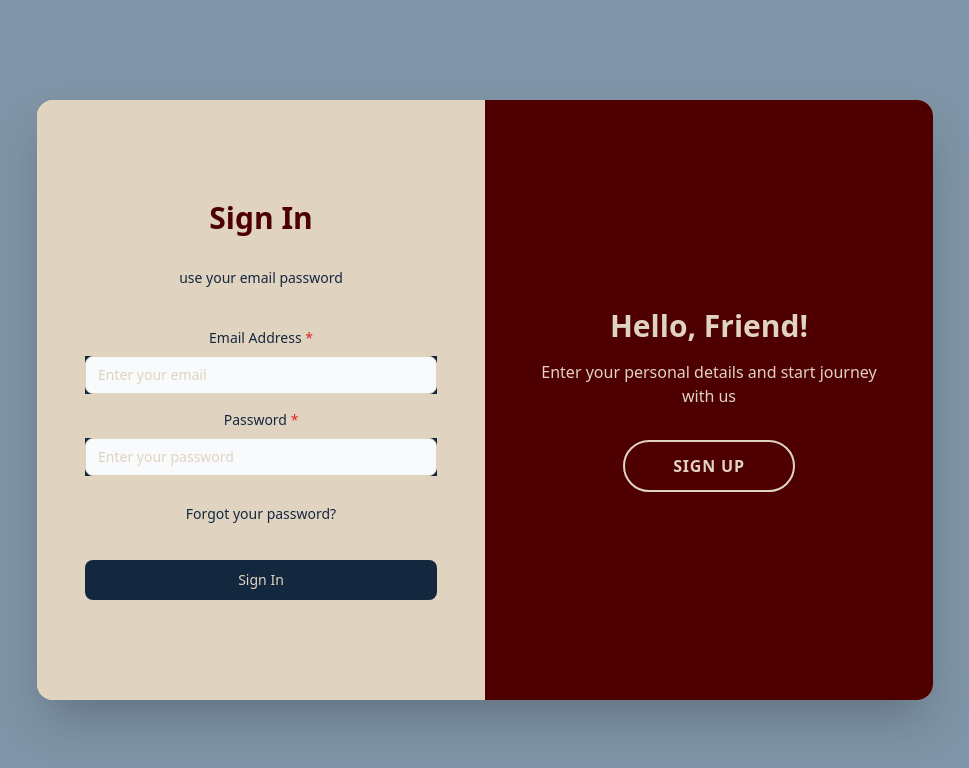
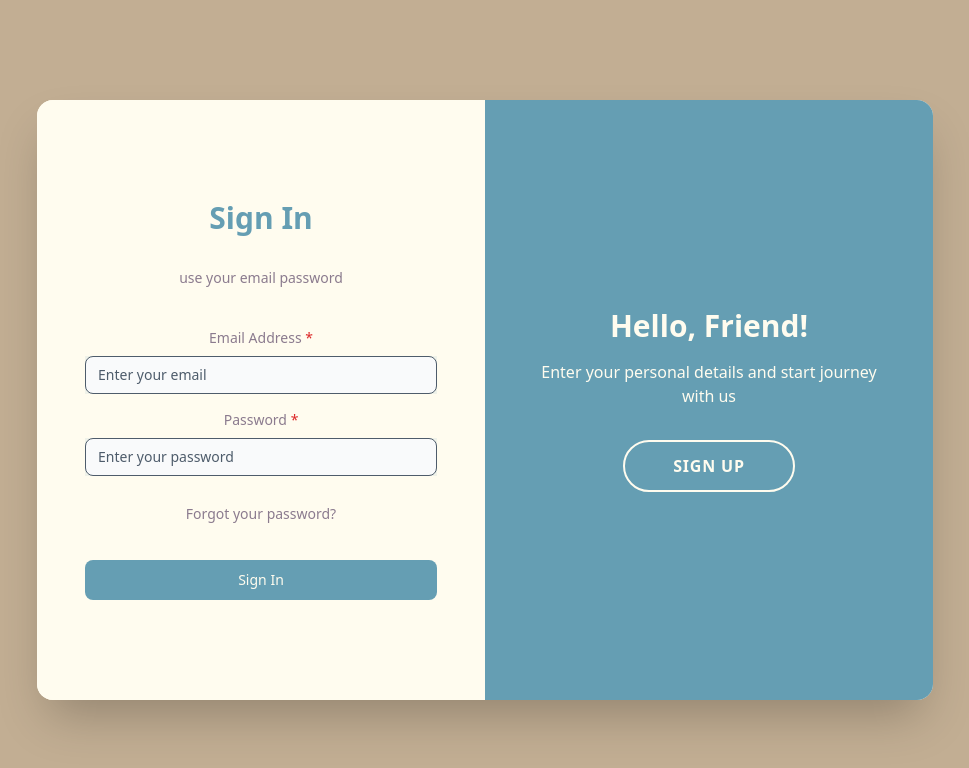
Before and after one commit to yigithankarabulut/vadi-hackathon-fe, a React (Vite) app in the folder frontend/: page /login in a window 1280 px wide. Shown: the top 768 px of the page, without its empty margins (155-1124 px from the left). Built offline with nearby package versions, Linux system fonts and the light colour scheme; no server answers.

Commit message:
refactor: update the page's theme to match the color palette

```diff
--- a/frontend/src/pages/Login/LoginPage.tsx
+++ b/frontend/src/pages/Login/LoginPage.tsx
@@ -75,24 +75,24 @@ function Login(): React.JSX.Element {
     };
 
             return (
-        <main className="min-h-screen bg-[#7F94A6] flex items-center justify-center px-4" style={{position:"absolute", width:"100%", height:"100%", alignItems:"center", top:"0", left:"0"}}>
-            <section className={`relative bg-[#E0D4C0] rounded-2xl shadow-2xl overflow-hidden w-full max-w-4xl min-h-[600px] transition-all duration-500`} role="main">
+        <main className="min-h-screen bg-[#c2ae93] flex items-center justify-center px-4" style={{position:"absolute", width:"100%", height:"100%", alignItems:"center", top:"0", left:"0"}}>
+            <section className={`relative bg-[#FFFCEF] rounded-2xl shadow-2xl overflow-hidden w-full max-w-4xl min-h-[600px] transition-all duration-500`} role="main">
 
                 <Register isSignUp={isSignUp} ></Register>
 
-                <section className={`absolute top-0 left-0 h-full w-1/2 flex flex-col justify-center p-12 bg-[#E0D4C0] transition-all duration-500 ease-in-out z-2 ${isSignUp ? "translate-x-full opacity-0" : "opacity-100"}`} aria-hidden={isSignUp}>
+                <section className={`absolute top-0 left-0 h-full w-1/2 flex flex-col justify-center p-12 bg-[#FFFCEF] transition-all duration-500 ease-in-out z-2 ${isSignUp ? "translate-x-full opacity-0" : "opacity-100"}`} aria-hidden={isSignUp}>
                     <form className="flex flex-col gap-4 h-full justify-center text-center" onSubmit={handleLogin} noValidate>
-                        <h1 className="text-3xl font-bold mb-4 text-[#4E0000]">Sign In</h1>
-                        <p className="text-sm text-[#13273F] mb-6">use your email password</p>
+                        <h1 className="text-3xl font-bold mb-4 text-[#659EB3]">Sign In</h1>
+                        <p className="text-sm text-[#8B7B8E] mb-6">use your email password</p>
 
                         <div>
-                            <label htmlFor="signin-email" className="block text-sm font-medium text-[#13273F] mb-2">Email Address <span className="text-red-600" aria-label="required">*</span></label>
+                            <label htmlFor="signin-email" className="block text-sm font-medium text-[#8B7B8E] mb-2">Email Address <span className="text-red-600" aria-label="required">*</span></label>
                             <TextInput
                                 id="signin-email"
                                 type="email"
                                 placeholder="Enter your email"
                                 required
-                                className="bg-[#13273F] text-[#E0D4C0] placeholder:text-[#E0D4C0]/60"
+                                className="bg-[#659EB3]/10 text-[#4E5C6B] placeholder:text-[#8B7B8E]/60 border-[#659EB3]/30"
                                 value={loginData.email}
                                 onChange={handleInputChange}
                                 aria-label="Email address"
@@ -107,13 +107,13 @@ function Login(): React.JSX.Element {
                         </div>
 
                         <div>
-                            <label htmlFor="signin-password" className="block text-sm font-medium text-[#13273F] mb-2">Password <span className="text-red-600" aria-label="required">*</span></label>
+                            <label htmlFor="signin-password" className="block text-sm font-medium text-[#8B7B8E] mb-2">Password <span className="text-red-600" aria-label="required">*</span></label>
                             <TextInput
                                 id="signin-password"
                                 type="password"
                                 placeholder="Enter your password"
                                 required
-                                className="bg-[#13273F] text-[#E0D4C0] placeholder:text-[#E0D4C0]/60"
+                                className="bg-[#659EB3]/10 text-[#4E5C6B] placeholder:text-[#8B7B8E]/60 border-[#659EB3]/30"
                                 value={loginData.password}
                                 onChange={handleInputChange}
                                 aria-label="Password"
@@ -127,10 +127,10 @@ function Login(): React.JSX.Element {
                             )}
                         </div>
 
-                        <a href="#" className="text-sm text-[#13273F] hover:text-[#4E0000] mt-2 font-medium focus:outline-none focus:ring-2 focus:ring-offset-2 focus:ring-[#4E0000] rounded px-2 py-1">Forgot your password?</a>
+                        <a href="#" className="text-sm text-[#8B7B8E] hover:text-[#659EB3] mt-2 font-medium focus:outline-none focus:ring-2 focus:ring-offset-2 focus:ring-[#659EB3] rounded px-2 py-1">Forgot your password?</a>
                         <Button
                             type="submit"
-                            className="bg-[#13273F] hover:bg-[#0f1f33] mt-4 border-0 transition-transform active:scale-95 text-[#E0D4C0] focus:outline-none focus:ring-2 focus:ring-offset-2 focus:ring-[#4E0000]"
+                            className="bg-[#659EB3] hover:bg-[#5A8BA0] mt-4 border-0 transition-transform active:scale-95 text-[#FFFCEF] focus:outline-none focus:ring-2 focus:ring-offset-2 focus:ring-[#8B7B8E]"
                             disabled={isLoading}
                             aria-busy={isLoading}
                         >
@@ -140,14 +140,14 @@ function Login(): React.JSX.Element {
                 </section>
 
                 <section className={`absolute top-0 left-1/2 w-1/2 h-full overflow-hidden transition-transform duration-500 ease-in-out z-20 ${isSignUp ? "-translate-x-full" : ""}`} aria-label="Authentication mode toggle">
-                    <div className={`bg-[#4E0000] text-[#E0D4C0] relative -left-full h-full w-[200%] transform transition-transform duration-500 ease-in-out flex items-center justify-center ${isSignUp ? "translate-x-1/2" : "translate-x-0"}`}>
+                    <div className={`bg-gradient-to-b from-[#659EB3] to-[#659EB3] text-[#FFFCEF] relative -left-full h-full w-[200%] transform transition-transform duration-500 ease-in-out flex items-center justify-center ${isSignUp ? "translate-x-1/2" : "translate-x-0"}`}>
 
                         <article className={`w-1/2 h-full flex flex-col items-center justify-center px-12 text-center transform transition-transform duration-500 ease-in-out ${isSignUp ? "translate-x-0" : "-translate-x-[20%]"}`} aria-hidden={isSignUp}>
                             <h2 className="text-3xl font-bold mb-4">Welcome Back!</h2>
-                            <p className="mb-8 text-[#E0D4C0]">To keep connected with us please login with your personal info</p>
+                            <p className="mb-8 text-[#FFFCEF]">To keep connected with us please login with your personal info</p>
                             <button
                                 onClick={() => handleToggle(false)}
-                                className="border-2 border-[#E0D4C0] text-[#E0D4C0] rounded-full px-12 py-3 font-bold uppercase tracking-wider hover:bg-[#E0D4C0] hover:text-[#4E0000] transition-colors focus:outline-none focus:ring-2 focus:ring-[#E0D4C0]"
+                                className="border-2 border-[#FFFCEF] text-[#FFFCEF] rounded-full px-12 py-3 font-bold uppercase tracking-wider hover:bg-[#FFFCEF] hover:text-[#659EB3] transition-colors focus:outline-none focus:ring-2 focus:ring-[#FFFCEF]"
                                 aria-pressed={!isSignUp}
                                 aria-label="Switch to sign in mode"
                             >
@@ -157,10 +157,10 @@ function Login(): React.JSX.Element {
 
                         <article className={`w-1/2 h-full flex flex-col items-center justify-center px-12 text-center transform transition-transform duration-500 ease-in-out ${isSignUp ? "translate-x-[20%]" : "translate-x-0"}`} aria-hidden={!isSignUp}>
                             <h2 className="text-3xl font-bold mb-4">Hello, Friend!</h2>
-                            <p className="mb-8 text-[#E0D4C0]">Enter your personal details and start journey with us</p>
+                            <p className="mb-8 text-[#FFFCEF]">Enter your personal details and start journey with us</p>
                             <button
                                 onClick={() => handleToggle(true)}
-                                className="border-2 border-[#E0D4C0] text-[#E0D4C0] rounded-full px-12 py-3 font-bold uppercase tracking-wider hover:bg-[#E0D4C0] hover:text-[#4E0000] transition-colors focus:outline-none focus:ring-2 focus:ring-[#E0D4C0]"
+                                className="border-2 border-[#FFFCEF] text-[#FFFCEF] rounded-full px-12 py-3 font-bold uppercase tracking-wider hover:bg-[#FFFCEF] hover:text-[#8B7B8E] transition-colors focus:outline-none focus:ring-2 focus:ring-[#FFFCEF]"
                                 aria-pressed={isSignUp}
                                 aria-label="Switch to sign up mode"
                             >
```
